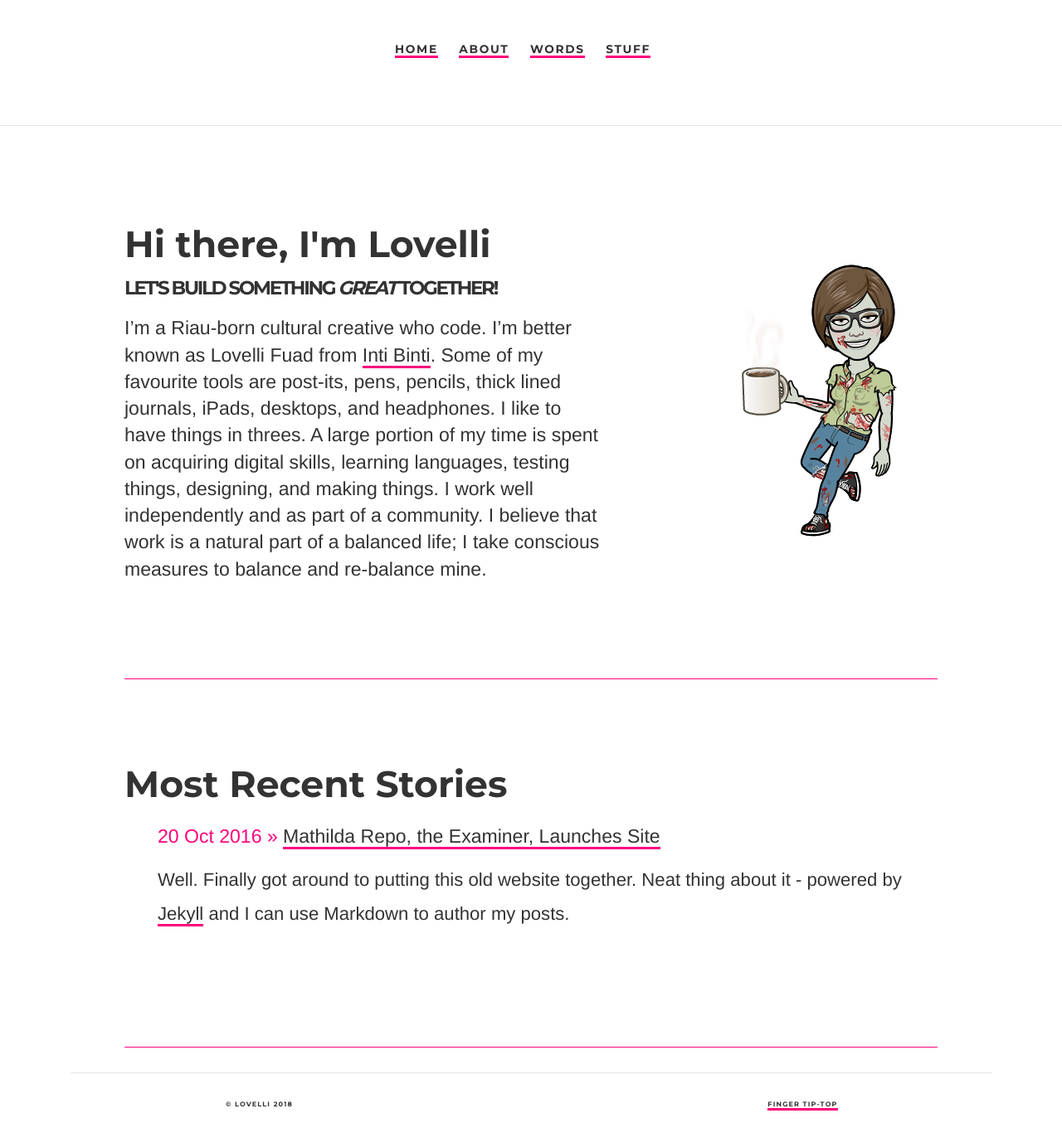
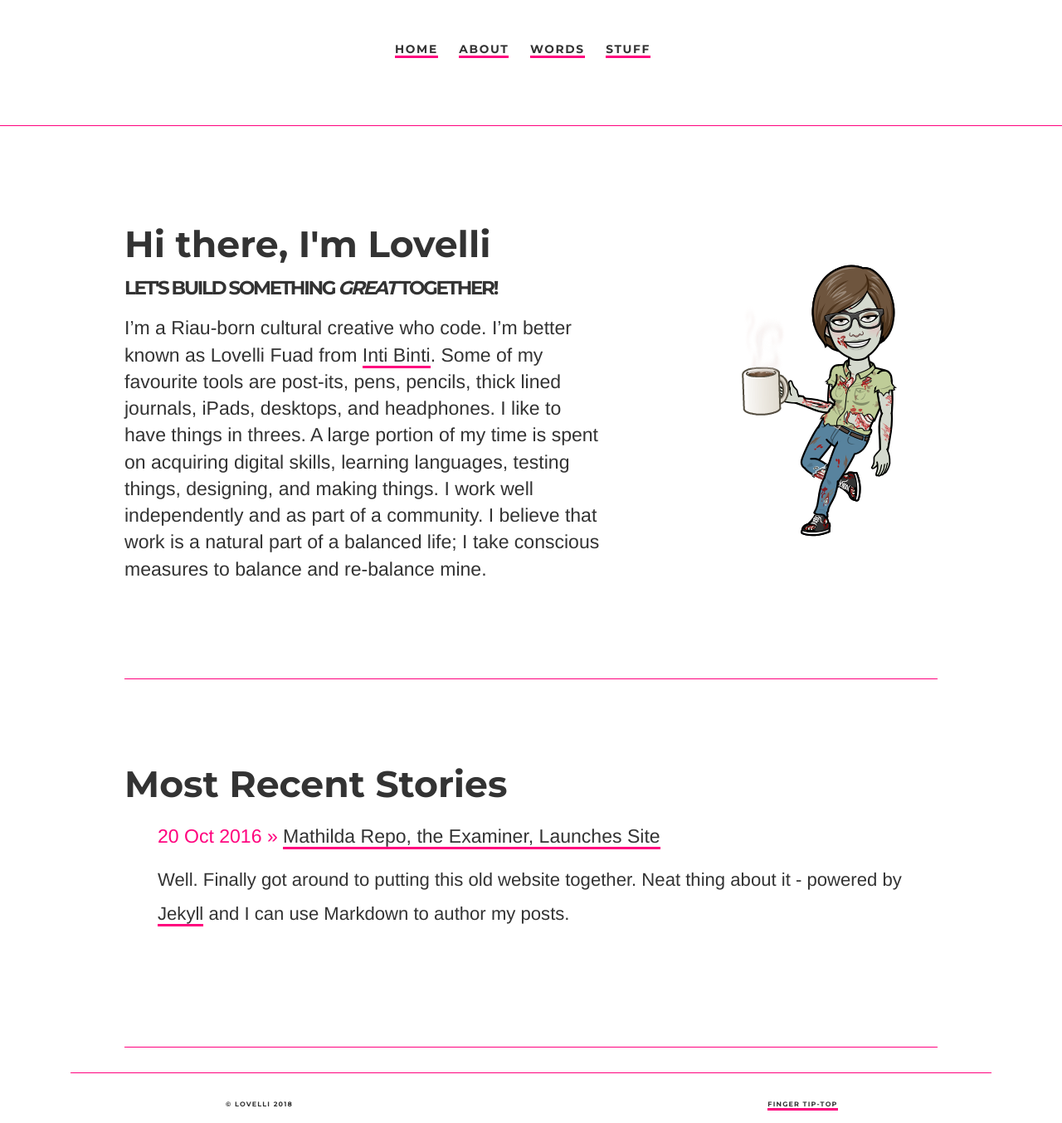
Before and after one commit to ariesti/ariesti.github.io, a Jekyll site: the page built from index.html, in a window 1280 px wide. Shown: the whole page at 83% size. Built offline with Jekyll 4.4.1, drawn with Linux system fonts in a browser that asks for light colours.

Commit message:
Update main.css

```diff
--- a/css/main.css
+++ b/css/main.css
@@ -51,6 +51,7 @@ body {
 hr {
 	box-sizing: content-box;
 	height: 0;
+	border-top: 1px solid #ff017e;
 	overflow: visible; /* 2 */
 	position: relative;
 }
```
